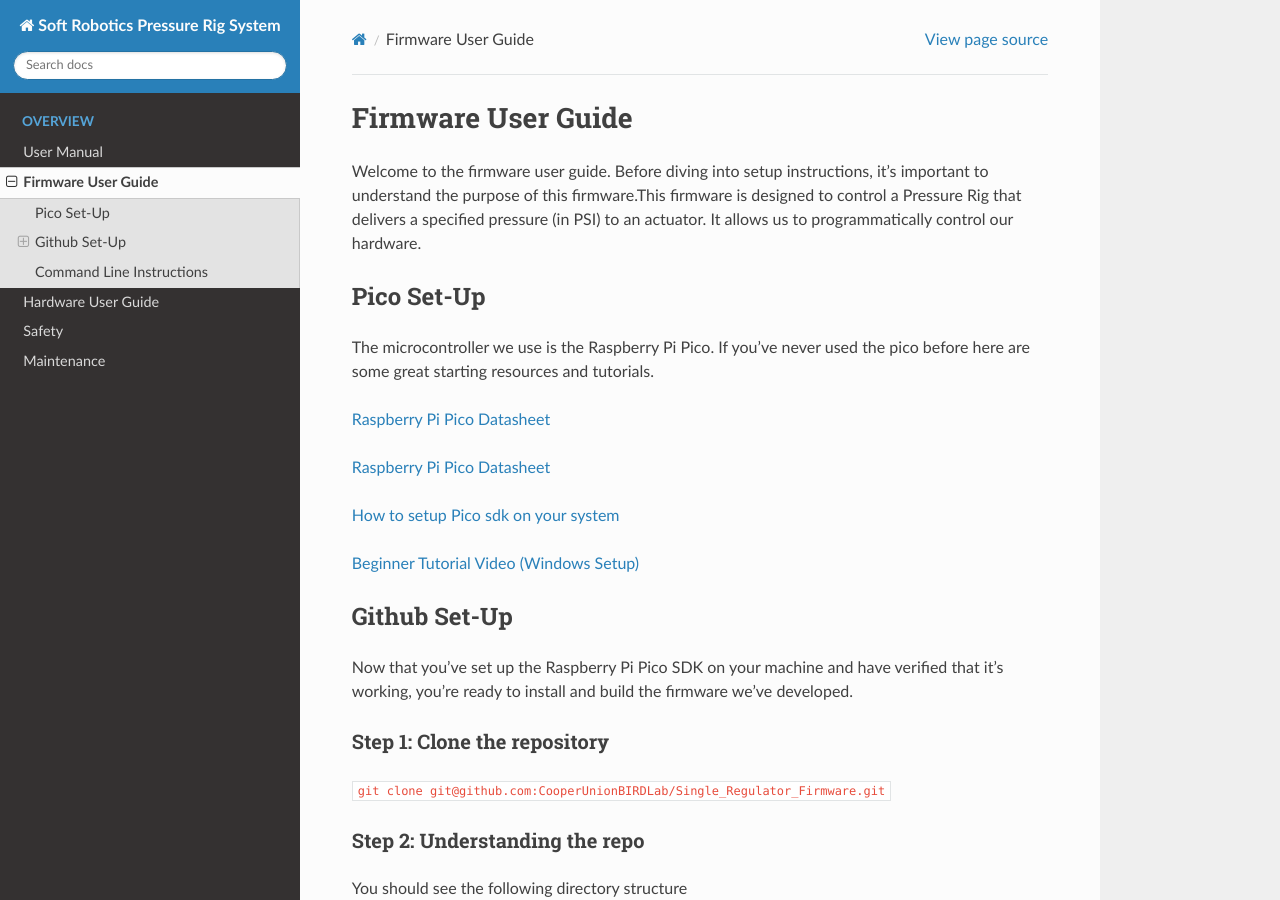
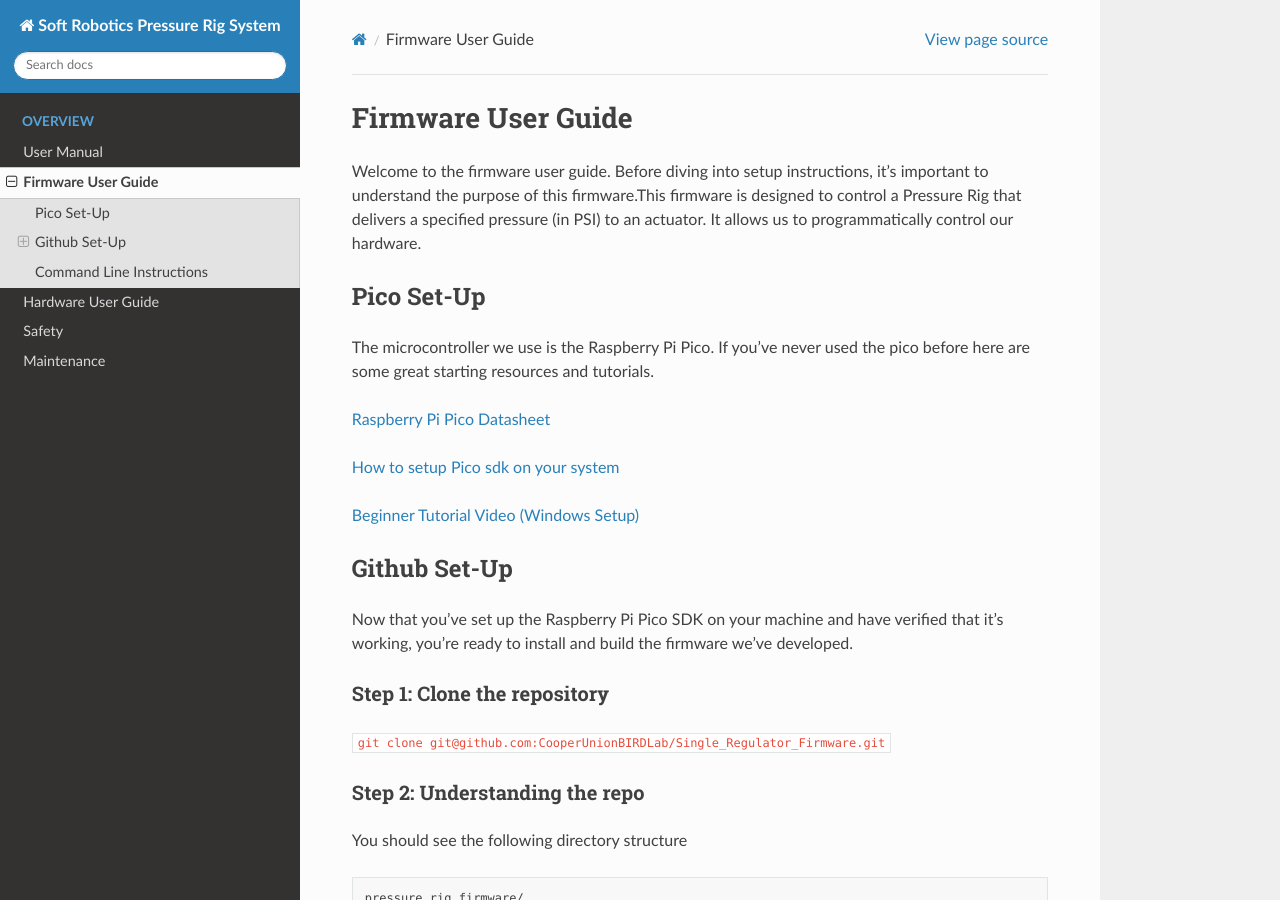
Before and after one commit to CooperUnionBIRDLab/Pressure_Rig_Docs, a Sphinx documentation site: the page built from docs/source/firmware_guide.rst, in a window 1280 px wide and 900 px high. Built offline with Sphinx 7.4.7 and the Read the Docs theme 3.1.0, drawn with Linux system fonts in a browser that asks for light colours.

Commit message:
Update firmware_guide.rst

```diff
--- a/docs/source/firmware_guide.rst
+++ b/docs/source/firmware_guide.rst
@@ -6,8 +6,6 @@ Welcome to the firmware user guide. Before diving into setup instructions, it's
 Pico Set-Up
 --------------
 The microcontroller we use is the Raspberry Pi Pico. If you’ve never used the pico before here are some great starting resources and tutorials.
-
-`Raspberry Pi Pico Datasheet <https://datasheets.raspberrypi.com/pico/getting-started-with-pico.pdf>`_
 
 `Raspberry Pi Pico Datasheet <https://datasheets.raspberrypi.com/pico/getting-started-with-pico.pdf>`_
 
```
